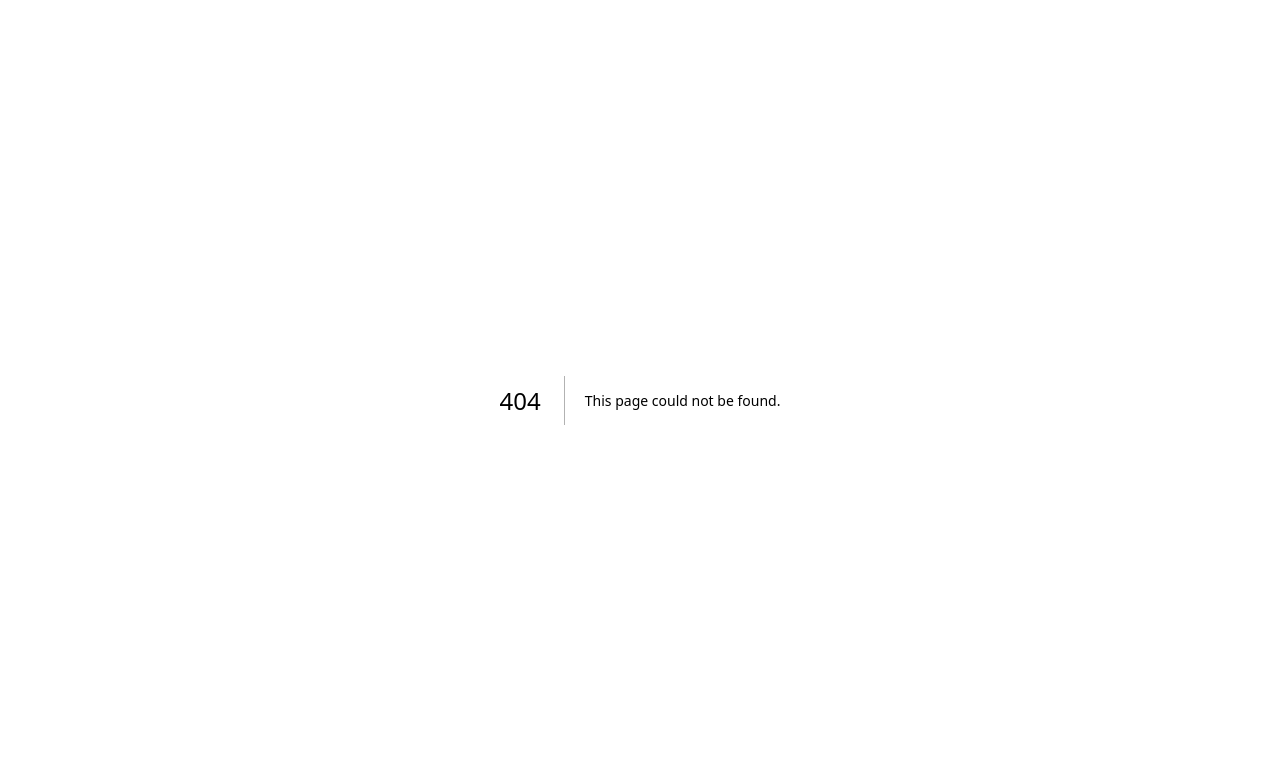
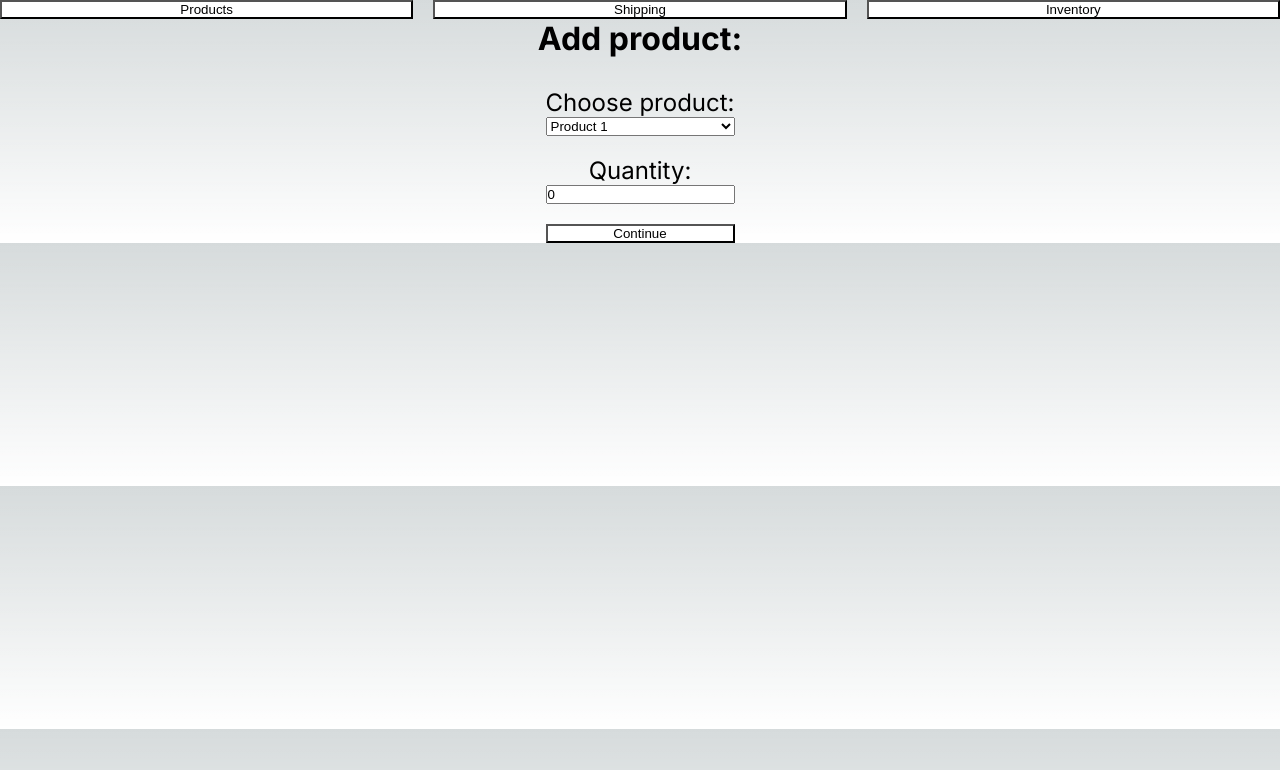
Before and after one commit to ASECAPocoTesteable/warehouse-web, a Next.js app: page /AddProduct in a window 1280 px wide. Before the commit this address had no page. Shown: the top 770 px of the page. Built offline with nearby package versions, Linux system fonts and the light colour scheme.

Commit message:
Creates new add product page and nav bar

```diff
--- a/jsconfig.json
+++ b/jsconfig.json
@@ -1,5 +1,6 @@
 {
   "compilerOptions": {
+    "jsx": "react",
     "paths": {
       "@/*": ["./src/*"]
     }
--- /dev/null
+++ b/postcss.config.js
@@ -0,0 +1,6 @@
+module.exports = {
+  plugins: {
+    tailwindcss: {},
+    autoprefixer: {},
+  },
+}
--- /dev/null
+++ b/src/app/AddProduct/page.js
@@ -0,0 +1,60 @@
+"use client";
+
+import React, { useState } from "react";
+
+const AddProductPage = () => {
+    const options = ["Product 1", "Product 2", "Product 3", "Product 4"];
+    const [selectedOption, setSelectedOption] = useState(options[0]);
+    const [quantity, setQuantity] = useState(0);
+
+    const handleChange = (event) => {
+        setSelectedOption(event.target.value);
+    };
+
+    const handleQuantityChange = (event) => {
+        setQuantity(event.target.value);
+    };
+
+    return (
+        <div>
+            <div style={{ display: "flex", flexDirection: "row", gap: "20px", width: "100%" }}>
+                <button style={{ backgroundColor: "white", color: "black", flex: "1" }}>Products</button>
+                <button style={{ backgroundColor: "white", color: "black", flex: "1" }}>Shipping</button>
+                <button style={{ backgroundColor: "white", color: "black", flex: "1" }}>Inventory</button>
+            </div>
+            <div style={{ display: "flex", flexDirection: "column"}}>
+                <div style={{ display: "flex", flexDirection: "column", alignItems: "center", gap: "30px"}}>
+                    <h1>Add product:</h1>
+                    <form style={{ display: "flex", flexDirection: "column", gap: "20px" }}>
+                        <div style={{ display: "flex", flexDirection: "column"}}>
+                            <p style={{ fontSize: "1.5em" }} align={"center"}>Choose product:</p>
+                            <select id="product-options" value={selectedOption} onChange={handleChange}>
+                                {options.map((option, index) => (
+                                    <option key={index} value={option}>
+                                        {option}
+                                    </option>
+                                ))}
+                            </select>
+                        </div>
+
+                        <div style={{ display: "flex", flexDirection: "column"}}>
+                            <p style={{ fontSize: "1.5em" }} align={"center"}>Quantity: </p>
+                            <input
+                                id="product-quantity"
+                                type="number"
+                                value={quantity}
+                                onChange={handleQuantityChange}
+                                min="0"
+                            />
+                        </div>
+
+                        <button style={{backgroundColor: "white", color: "black"}}>Continue</button>
+                    </form>
+                </div>
+            </div>
+        </div>
+
+    );
+};
+
+export default AddProductPage;
--- /dev/null
+++ b/src/lib/utils.js
@@ -0,0 +1,6 @@
+import { clsx } from "clsx"
+import { twMerge } from "tailwind-merge"
+
+export function cn(...inputs) {
+  return twMerge(clsx(inputs))
+}
--- /dev/null
+++ b/tailwind.config.js
@@ -0,0 +1,8 @@
+/** @type {import('tailwindcss').Config} */
+module.exports = {
+  content: [],
+  theme: {
+    extend: {},
+  },
+  plugins: [require("tailwindcss-animate")],
+}
```
Also changed, not shown: package.json (+15 -3 lines), src/app/ShipmentsOverview/page.js (added, +11 -0 lines), components.json (added), src/app/AddProduct/styles.css (added), src/app/ShipmentsOverview/styles.css (added), 1 other file (tests, documents, lock files or other folders).
